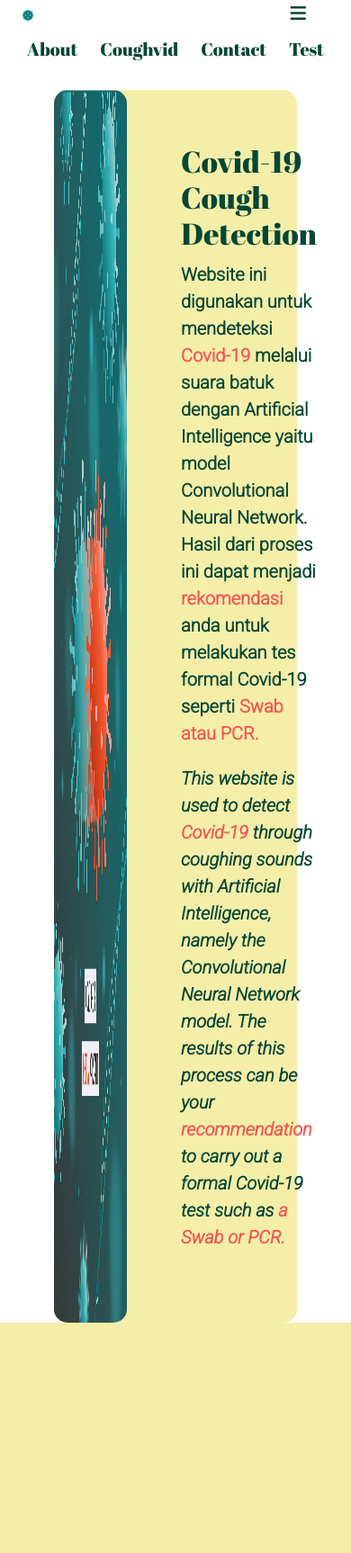
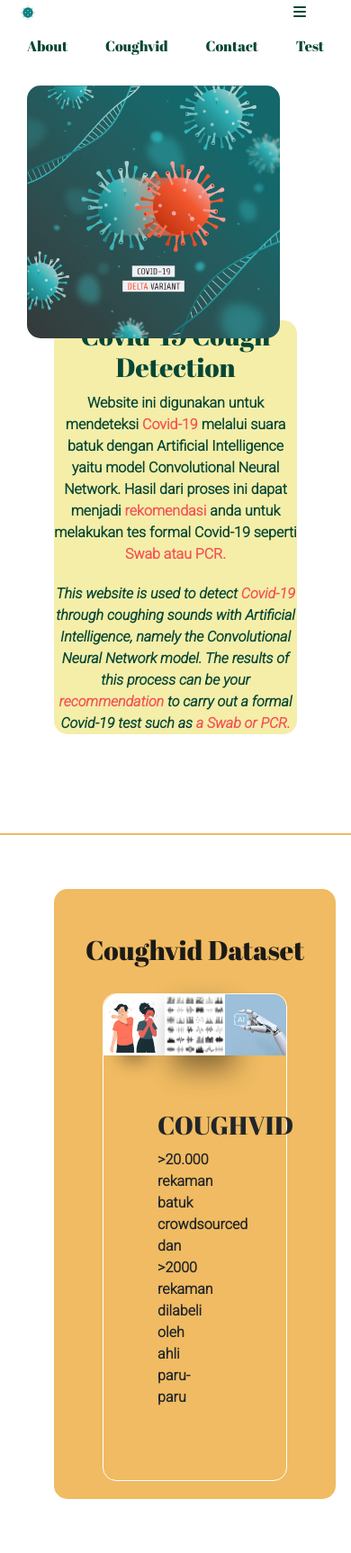
Before and after one commit to bagasapk/covid-cough-detection, a Flask app: page / in a window 390 px wide. Shown: the whole page at 90% size. Before the commit the page ends 1470 px from the top, so only its background shows below. Run offline with Flask 2, Linux system fonts and the light colour scheme; some libraries are stand-ins or nearby versions.

Commit message:
responsive about + add coughvid

```diff
--- a/app.py
+++ b/app.py
@@ -8,7 +8,7 @@
 
 @app.route("/")
 def home():
-    return render_template('dashboard.html')
+    return render_template('coughvid.html')
 
 @app.route("/hello/")
 @app.route("/hello/<name>")
--- a/static/site.css
+++ b/static/site.css
@@ -10,6 +10,7 @@
   --color-secondary: #f0bb62;
   --color-primary: #064635;
   --color-fourth: #f55353;
+  --color-black: #1B1A17;
   /* --color-fifth: #4e9c81;
     --color-sixth: #358873;
     --color-bg: #207567; */
@@ -48,7 +49,7 @@
   background-color: var(--color-bg);
 }
 
-.title p {
+p {
   font-family: var(--bs-font-roboto);
   font-weight: bold;
 }
@@ -62,7 +63,8 @@
 }
 
 .hero img {
-  width: 30%;
+  width: 40%;
+  height: fit-content;
 }
 
 .italic {
@@ -77,6 +79,41 @@
 
 .logo img {
   width: 25%;
+}
+
+.line {
+  border: 1px solid var(--color-secondary);
+  margin-block: 3rem;
+}
+
+.dataset {
+  width: fit-content;
+  background-color: var(--color-secondary);
+  padding: 1rem;
+}
+
+.dataset h2 {
+  color: var(--color-black);
+}
+
+.datasetBlok {
+  border: white 1px solid;
+}
+
+.img1 {
+  border-top-left-radius: 0.75rem;
+}
+
+.img1 {
+  box-shadow: rgba(0, 0, 0, 0.45) 0px 25px 20px -20px;
+}
+
+.img2 {
+  box-shadow: rgb(0 0 0 / 45%) 10px 15px 30px 0px;
+}
+
+.img3 {
+  border-top-right-radius: 0.75rem;
 }
 
 /*
@@ -109,6 +146,19 @@
   .topnav.responsive li {
     margin-block: 0.5rem;
   }
+
+  .hero img {
+    width: 100%;
+    height: fit-content;
+  }
+
+  h1 {
+    font-size: calc(1.375rem + 1.5vw - 0.3rem);
+  }
+  a,
+  p {
+    font-size: calc(1rem - 0.3rem);
+  }
 }
 
 /* Smartphones (landscape) ----------- */
@@ -122,28 +172,64 @@
 }
 
 /* iPads (portrait and landscape) ----------- */
-@media only screen and (min-device-width: 768px) and (max-device-width: 1024px) {
+@media only screen and (min-device-width: 768px) and (max-device-width: 1023px) {
   /* Styles */
+  .hero {
+    background-color: transparent;
+  }
+  .hero img {
+    width: 85%;
+    height: fit-content;
+    display: inline;
+  }
+  .title {
+    background-color: var(--color-bg);
+    position: relative;
+    top: -2.5rem;
+    z-index: -1;
+    text-align: center;
+  }
+  h1 {
+    font-size: calc(1.375rem + 1.5vw - 0.2rem);
+  }
+  a,
+  p {
+    font-size: calc(1rem - 0.2rem);
+  }
 }
 
 /* iPads (landscape) ----------- */
-@media only screen and (min-device-width: 768px) and (max-device-width: 1024px) and (orientation: landscape) {
+@media only screen and (min-device-width: 768px) and (max-device-width: 1023px) and (orientation: landscape) {
   /* Styles */
 }
 
 /* iPads (portrait) ----------- */
-@media only screen and (min-device-width: 768px) and (max-device-width: 1024px) and (orientation: portrait) {
+@media only screen and (min-device-width: 768px) and (max-device-width: 1023px) and (orientation: portrait) {
   /* Styles */
 }
 
 /* Desktops and laptops ----------- */
-@media only screen and (min-width: 1224px) {
+@media only screen and (min-device-width: 1024px) {
   /* Styles */
+  h1 {
+    font-size: calc(1.375rem + 1.5vw - 0.1rem);
+  }
+  a,
+  p {
+    font-size: calc(1rem - 0.1rem);
+  }
 }
 
 /* Large screens ----------- */
-@media only screen and (min-width: 1824px) {
+@media only screen and (min-width: 2560px) {
   /* Styles */
+  h1 {
+    font-size: calc(1.375rem + 1.5vw + 0.5rem);
+  }
+  a,
+  p {
+    font-size: calc(1rem + 0.5rem);
+  }
 }
 
 /* iPhone 4 ----------- */
--- /dev/null
+++ b/templates/about.html
@@ -0,0 +1,30 @@
+{% block content %}
+<!-- About -->
+<div class="mx-4 mx-md-5 d-md-flex flex-md-column flex-lg-row hero rounded align-items-md-center align-items-lg-start">
+  <img
+    class="rounded img-fluid m-lg-3"
+    src="{{url_for('static',filename='images/6441782.jpg')}}"
+  />
+  <div class="m-4 m-md-0 m-lg-3 m-xl-5 my-xl-auto p-md-5 p-lg-0 title rounded">
+    <h1>Covid-19 Cough Detection</h1>
+    <p>
+      Website ini digunakan untuk mendeteksi
+      <span class="text-important">Covid-19</span> melalui suara batuk dengan
+      Artificial Intelligence yaitu model Convolutional Neural Network. Hasil
+      dari proses ini dapat menjadi
+      <span class="text-important">rekomendasi</span> anda untuk melakukan tes
+      formal Covid-19 seperti
+      <span class="text-important">Swab atau PCR.</span>
+    </p>
+    <p class="italic">
+      This website is used to detect
+      <span class="text-important">Covid-19</span> through coughing sounds with
+      Artificial Intelligence, namely the Convolutional Neural Network model.
+      The results of this process can be your
+      <span class="text-important">recommendation</span> to carry out a formal
+      Covid-19 test such as
+      <span class="text-important">a Swab or PCR.</span>
+    </p>
+  </div>
+</div>
+{% endblock %}
--- /dev/null
+++ b/templates/coughvid.html
@@ -0,0 +1,30 @@
+{% extends "template.html" %} {% block content %} {% include "about.html" %}
+<!-- Dataset -->
+<div class="line"></div>
+<div class="dataset rounded mx-5 mb-5">
+  <div class="mx-auto my-4">
+    <h2 class="text-center">Coughvid Dataset</h2>
+  </div>
+  <div class="w-75 mx-auto datasetBlok rounded d-flex flex-wrap">
+    <img
+      class="col-4 img1"
+      src="{{url_for('static',filename='images/5741215.jpg')}}"
+    />
+    <img
+      class="col-4 img2"
+      src="{{url_for('static',filename='images/14113.jpg')}}"
+    />
+    <img
+      class="col-4 img3"
+      src="{{url_for('static',filename='images/ai-chip-artificial-intelligence-future-technology-innovation.jpg')}}"
+    />
+    <div class="col-4 p-5">
+      <h3>COUGHVID</h3>
+      <p>
+        >20.000 rekaman batuk crowdsourced dan >2000 rekaman dilabeli oleh ahli
+        paru-paru
+      </p>
+    </div>
+  </div>
+</div>
+{% endblock %}
--- a/templates/dashboard.html
+++ /dev/null
@@ -1,139 +0,0 @@
-<!DOCTYPE html>
-<html lang="en">
-  <head>
-    <!-- Required meta tags -->
-    <meta charset="utf-8" />
-    <meta name="viewport" content="width=device-width, initial-scale=1" />
-
-    <!-- Bootstrap CSS -->
-    <link
-      href="https://cdn.jsdelivr.net/npm/bootstrap@5.1.3/dist/css/bootstrap.min.css"
-      rel="stylesheet"
-      integrity="sha384-1BmE4kWBq78iYhFldvKuhfTAU6auU8tT94WrHftjDbrCEXSU1oBoqyl2QvZ6jIW3"
-      crossorigin="anonymous"
-    />
-    <!-- Internal CSS -->
-    <link
-      rel="stylesheet"
-      type="text/css"
-      href="{{ url_for('static', filename='site.css')}}"
-    />
-
-    <link rel="preconnect" href="https://fonts.googleapis.com" />
-    <link rel="preconnect" href="https://fonts.gstatic.com" crossorigin />
-    <link
-      href="https://fonts.googleapis.com/css2?family=Abril+Fatface&display=swap"
-      rel="stylesheet"
-    />
-    <link
-      href="https://fonts.googleapis.com/css2?family=Abril+Fatface&family=Roboto:ital,wght@0,300;1,300&display=swap"
-      rel="stylesheet"
-    />
-    <script
-      src="https://kit.fontawesome.com/e98bd52044.js"
-      crossorigin="anonymous"
-    ></script>
-
-    <title>Covid-19 Cough Detection</title>
-  </head>
-  <body class="mx-md-5">
-    <nav class="topnav" id="myTopnav">
-      <div
-        class="d-flex d-md-none justify-content-between align-items-center mx-3 topnavbar"
-      >
-        <a class="logo" href="#"
-          ><img src="{{url_for('static',filename='images/covid.png')}}"
-        /></a>
-        <a class="javascript:void(0);" onclick="myFunction()"
-          ><i class="fa fa-bars mx-4"></i
-        ></a>
-      </div>
-      <ul
-        class="d-md-flex justify-content-space-between navbar mx-md-5 mx-4 my-md-3 expandable"
-      >
-        <li><a href="#About">About</a></li>
-        <li class="d-none d-md-block">.</li>
-        <li><a href="#Coughvid">Coughvid</a></li>
-        <li class="d-none d-md-block">.</li>
-        <li class="text-center logo d-none d-md-block">
-          <a href="#"
-            ><img src="{{url_for('static',filename='images/covid.png')}}"
-          /></a>
-        </li>
-        <li class="d-none d-md-block">.</li>
-        <li><a href="#Contact">Contact</a></li>
-        <li class="d-none d-md-block">.</li>
-        <li><a href="#Test">Test</a></li>
-      </ul>
-    </nav>
-    <div class="mx-5 d-flex hero rounded">
-      <img
-        class="rounded"
-        src="{{url_for('static',filename='images/6441782.jpg')}}"
-      />
-      <div class="m-5 title">
-        <h1>Covid-19 Cough Detection</h1>
-        <p>
-          Website ini digunakan untuk mendeteksi
-          <span class="text-important">Covid-19</span> melalui suara batuk
-          dengan Artificial Intelligence yaitu model Convolutional Neural
-          Network. Hasil dari proses ini dapat menjadi
-          <span class="text-important">rekomendasi</span> anda untuk melakukan
-          tes formal Covid-19 seperti
-          <span class="text-important">Swab atau PCR.</span>
-        </p>
-        <p class="italic">
-          This website is used to detect
-          <span class="text-important">Covid-19</span> through coughing sounds
-          with Artificial Intelligence, namely the Convolutional Neural Network
-          model. The results of this process can be your
-          <span class="text-important">recommendation</span> to carry out a
-          formal Covid-19 test such as
-          <span class="text-important">a Swab or PCR.</span>
-        </p>
-
-        <div></div>
-      </div>
-    </div>
-    <!-- Optional JavaScript; choose one of the two! -->
-
-    <!-- Option 1: Bootstrap Bundle with Popper -->
-    <script
-      src="https://cdn.jsdelivr.net/npm/bootstrap@5.1.3/dist/js/bootstrap.bundle.min.js"
-      integrity="sha384-ka7Sk0Gln4gmtz2MlQnikT1wXgYsOg+OMhuP+IlRH9sENBO0LRn5q+8nbTov4+1p"
-      crossorigin="anonymous"
-    ></script>
-    <script>
-      function myFunction() {
-        var x = document.getElementById("myTopnav");
-        if (x.className === "topnav") {
-          x.className += " responsive";
-        } else {
-          x.className = "topnav";
-        }
-      }
-    </script>
-    <!-- <script>
-      document.addEventListener("DOMContentLoaded", function () {
-        window.addEventListener("scroll", function () {
-          if (window.scrollY > 50) {
-            document.getElementById("navbar").classList.add("fixed-top");
-            // add padding top to show content behind navbar
-            navbar_height = document.querySelector(".navbar").offsetHeight;
-            document.body.style.paddingTop = navbar_height + "px";
-          } else {
-            document.getElementById("navbar").classList.remove("fixed-top");
-            // remove padding top from body
-            document.body.style.paddingTop = "0";
-          }
-        });
-      });
-    </script> -->
-
-    <!-- Option 2: Separate Popper and Bootstrap JS -->
-    <!--
-    <script src="https://cdn.jsdelivr.net/npm/@popperjs/core@2.10.2/dist/umd/popper.min.js" integrity="sha384-7+zCNj/IqJ95wo16oMtfsKbZ9ccEh31eOz1HGyDuCQ6wgnyJNSYdrPa03rtR1zdB" crossorigin="anonymous"></script>
-    <script src="https://cdn.jsdelivr.net/npm/bootstrap@5.1.3/dist/js/bootstrap.min.js" integrity="sha384-QJHtvGhmr9XOIpI6YVutG+2QOK9T+ZnN4kzFN1RtK3zEFEIsxhlmWl5/YESvpZ13" crossorigin="anonymous"></script>
-    -->
-  </body>
-</html>
--- /dev/null
+++ b/templates/navbar.html
@@ -0,0 +1,47 @@
+{% block navbar %}
+<!-- Navbar -->
+<nav class="topnav" id="myTopnav">
+  <div
+    class="d-flex d-md-none justify-content-between align-items-center mx-3 topnavbar"
+  >
+    <a class="logo" href="#"
+      ><img src="{{url_for('static',filename='images/covid.png')}}"
+    /></a>
+    <a class="javascript:void(0);" onclick="myFunction()"
+      ><i class="fa fa-bars mx-4"></i
+    ></a>
+  </div>
+  <ul
+    class="d-md-flex justify-content-space-between navbar mx-md-5 mx-4 my-md-3 expandable"
+  >
+    <li><a href="#About">About</a></li>
+    <li class="d-none d-md-block">.</li>
+    <li><a href="#Coughvid">Coughvid</a></li>
+    <li class="d-none d-md-block">.</li>
+    <li class="text-center logo d-none d-md-block">
+      <a href="#"
+        ><img src="{{url_for('static',filename='images/covid.png')}}"
+      /></a>
+    </li>
+    <li class="d-none d-md-block">.</li>
+    <li><a href="#Contact">Contact</a></li>
+    <li class="d-none d-md-block">.</li>
+    <li><a href="#Test">Test</a></li>
+  </ul>
+</nav>
+{% endblock %}
+<!-- Optional JavaScript; choose one of the two! -->
+
+<!-- Option 1: Bootstrap Bundle with Popper -->
+{% block custom_js%}
+<script>
+  function myFunction() {
+    var x = document.getElementById("myTopnav");
+    if (x.className === "topnav") {
+      x.className += " responsive";
+    } else {
+      x.className = "topnav";
+    }
+  }
+</script>
+{%endblock%}
--- /dev/null
+++ b/templates/template.html
@@ -0,0 +1,48 @@
+<!DOCTYPE html>
+<html lang="en">
+  <head>
+    <!-- Required meta tags -->
+    <meta charset="utf-8" />
+    <meta name="viewport" content="width=device-width, initial-scale=1" />
+
+    <!-- Bootstrap CSS -->
+    <link
+      href="https://cdn.jsdelivr.net/npm/bootstrap@5.1.3/dist/css/bootstrap.min.css"
+      rel="stylesheet"
+      integrity="sha384-1BmE4kWBq78iYhFldvKuhfTAU6auU8tT94WrHftjDbrCEXSU1oBoqyl2QvZ6jIW3"
+      crossorigin="anonymous"
+    />
+    <!-- Internal CSS -->
+    <link
+      rel="stylesheet"
+      type="text/css"
+      href="{{ url_for('static', filename='site.css')}}"
+    />
+
+    <link rel="preconnect" href="https://fonts.googleapis.com" />
+    <link rel="preconnect" href="https://fonts.gstatic.com" crossorigin />
+    <link
+      href="https://fonts.googleapis.com/css2?family=Abril+Fatface&display=swap"
+      rel="stylesheet"
+    />
+    <link
+      href="https://fonts.googleapis.com/css2?family=Abril+Fatface&family=Roboto:ital,wght@0,300;1,300&display=swap"
+      rel="stylesheet"
+    />
+    <script
+      src="https://kit.fontawesome.com/e98bd52044.js"
+      crossorigin="anonymous"
+    ></script>
+
+    <title>Covid-19 Cough Detection</title>
+  </head>
+  <body class="mx-md-5">
+    {% include "navbar.html" %} {% block content %} {% endblock %}
+    <script
+      src="https://cdn.jsdelivr.net/npm/bootstrap@5.1.3/dist/js/bootstrap.bundle.min.js"
+      integrity="sha384-ka7Sk0Gln4gmtz2MlQnikT1wXgYsOg+OMhuP+IlRH9sENBO0LRn5q+8nbTov4+1p"
+      crossorigin="anonymous"
+    ></script>
+    {% block custom_js %} {% endblock %}
+  </body>
+</html>
```
Also changed, not shown: static/images/14113.jpg (added), static/images/5741215.jpg (added), static/images/ai-chip-artificial-intelligence-future-technology-innovation.jpg (added).
